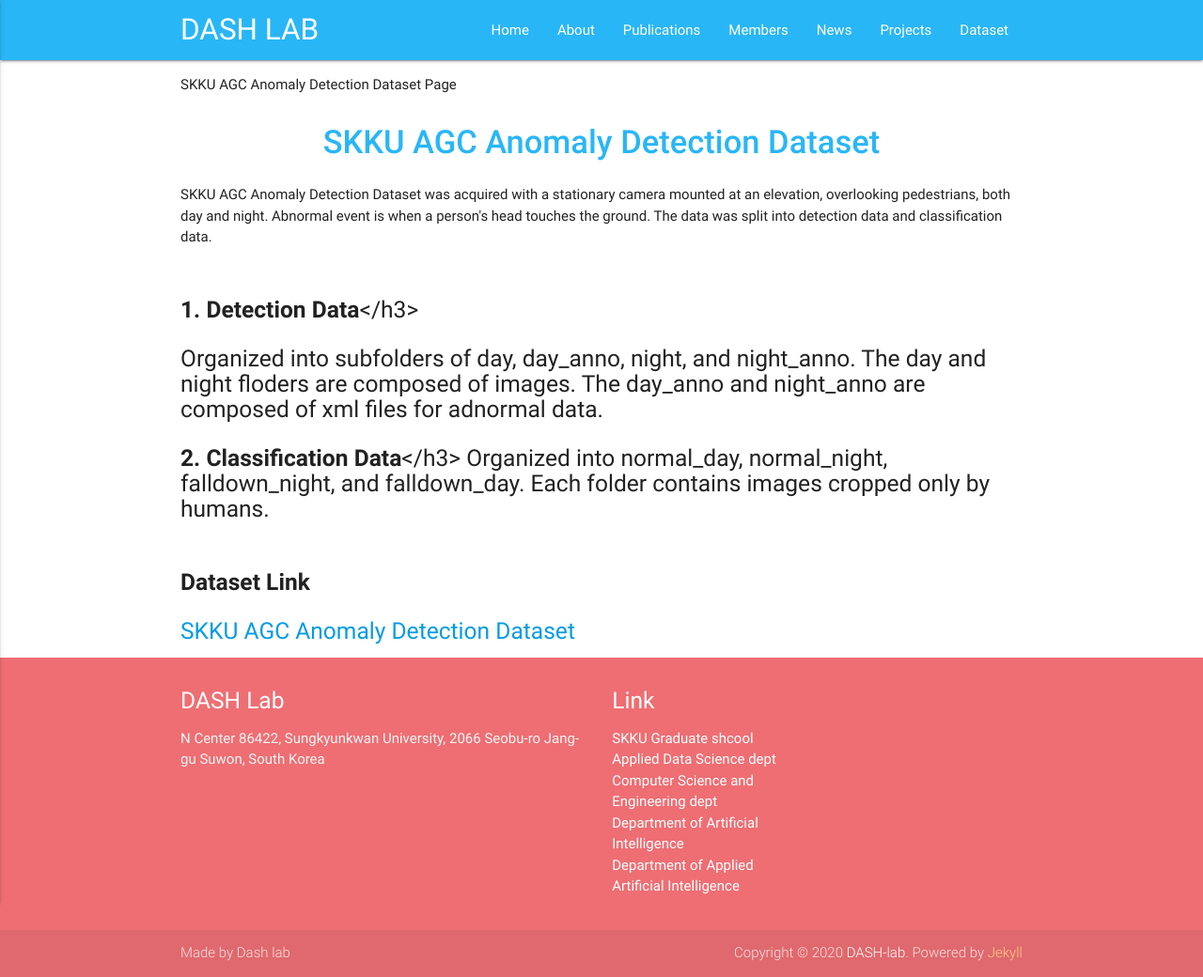
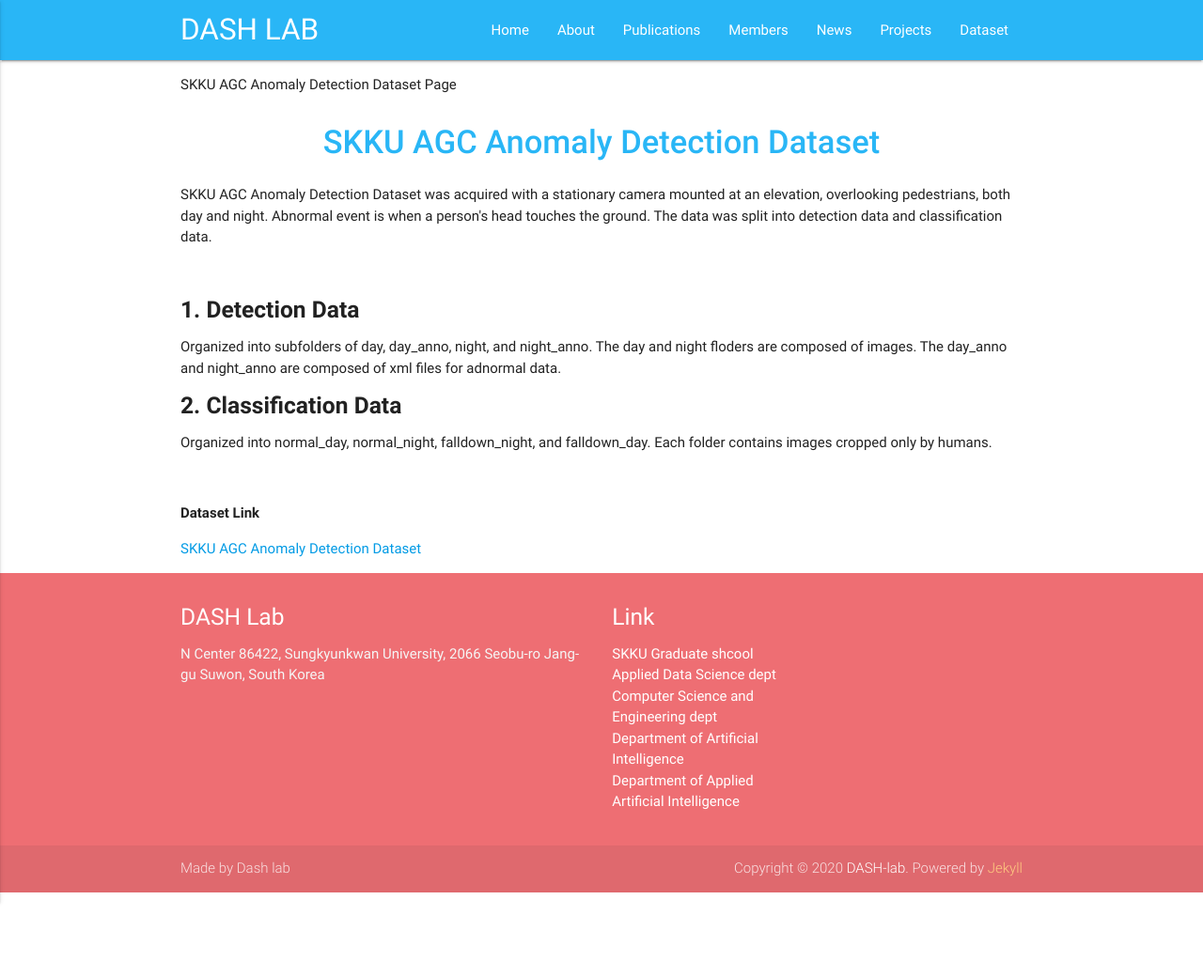
Before and after one commit to Yurim990507/DASH-Lab.github.io, a Jekyll site: the page built from example6.md, in a window 1280 px wide. Shown: the whole page at 94% size. Built offline with Jekyll 4.4.1, drawn with Linux system fonts in a browser that asks for light colours; after the commit the page ends 950 px from its top, so only the background shows below that.

Commit message:
Update example6.md

```diff
--- a/example6.md
+++ b/example6.md
@@ -9,11 +9,10 @@ permalink: /Dataset/
 <h1 class="page-title">SKKU AGC Anomaly Detection Dataset</h1>
   <p>SKKU AGC Anomaly Detection Dataset was acquired with a stationary camera mounted at an elevation, overlooking pedestrians, both day and night. Abnormal event is when a person's head touches the ground. The data was split into detection data and classification data.<p><br>
 
-<h5><b>1. Detection Data</b></h3>
+<h5><b>1. Detection Data</b></h5>
   <p>Organized into subfolders of day, day_anno, night, and night_anno. The day and night floders are composed of images. The day_anno and night_anno are composed of xml files for adnormal data.</p>
 
-<h5><b>2. Classification Data</b></h3>
-Organized into normal_day, normal_night, falldown_night, and falldown_day. Each folder contains images cropped only by humans.
-<br><br>
+<h5><b>2. Classification Data</b></h5>
+  <p>Organized into normal_day, normal_night, falldown_night, and falldown_day. Each folder contains images cropped only by humans.</p><br>
 <p><b>Dataset Link</b></p>
   <a href="https://drive.google.com/drive/folders/1JfEMxKb70GSEEUKMBqr62UFOsMbpPK8s?usp=sharing">SKKU AGC Anomaly Detection Dataset</a>
```
